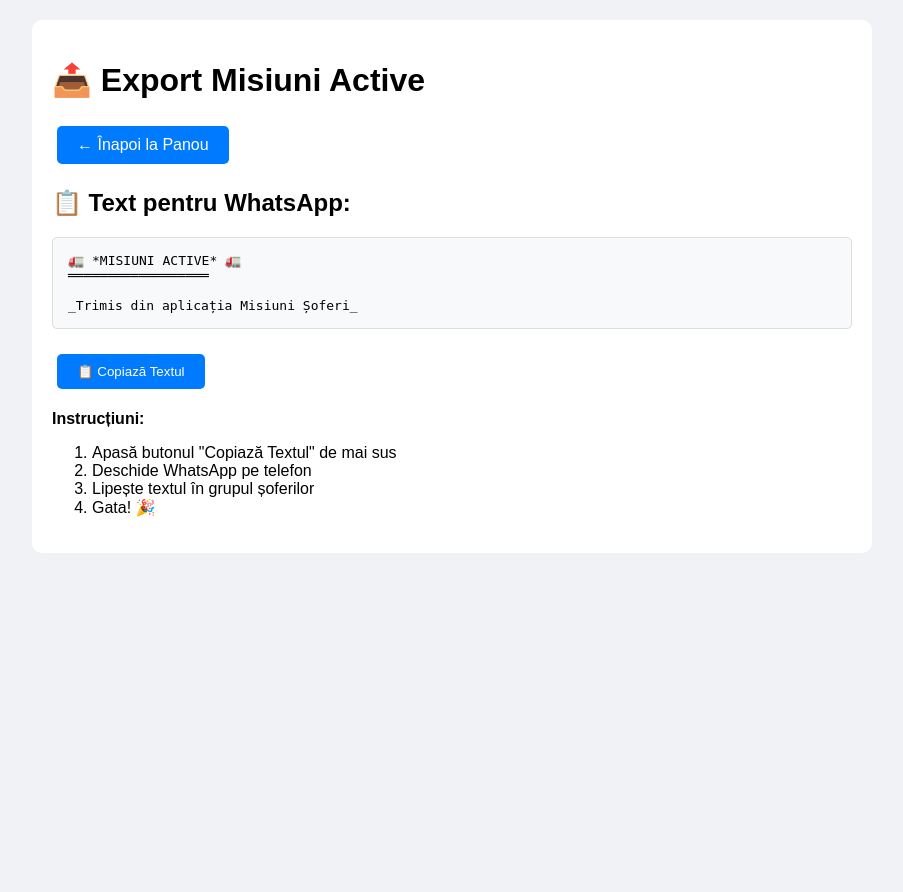
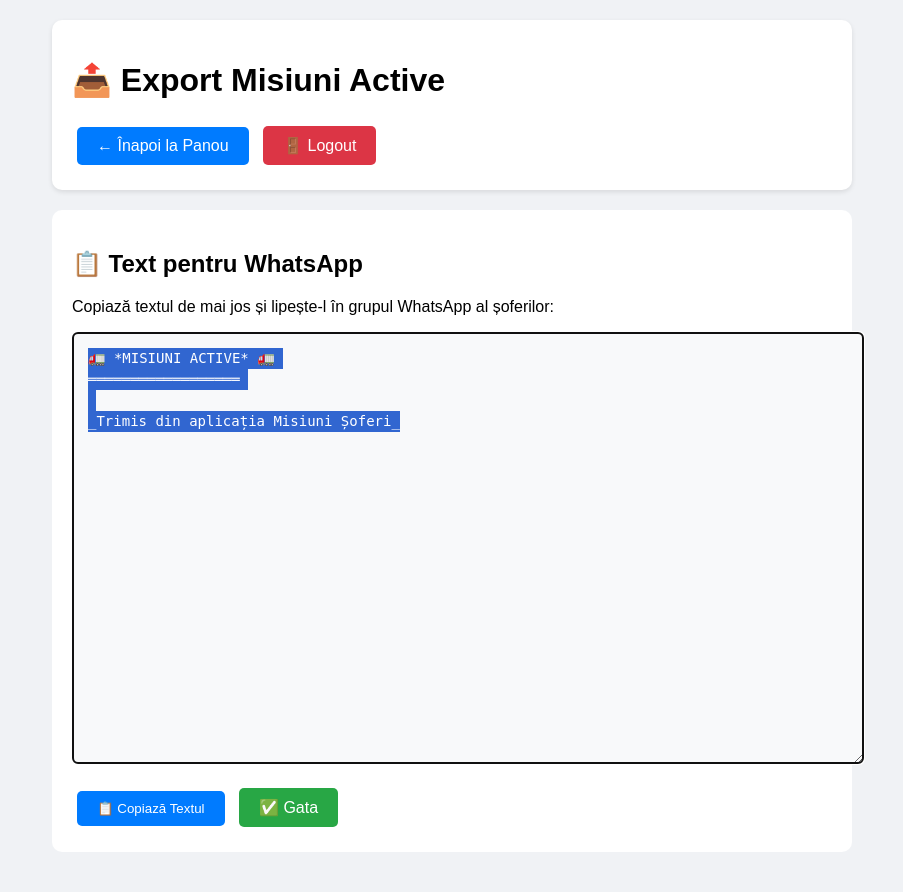
Before and after one commit to Nandrei11/misiuni-soferi, a Flask app: page /export_active_missions in a window 1280 px wide. Shown: the whole page, without its empty margins (188-1091 px from the left). Before the commit the page ends 553 px from the top, so only its background shows below. Run offline with Flask 3, Linux system fonts and the light colour scheme; the visitor is signed in with stand-in values (Sample User, id 1); data comes from the database, SQL or seed files in the repository; data that the repository does not hold is empty.

Commit message:
Update export.html

```diff
--- a/misiuni-soferi/templates/export.html
+++ b/misiuni-soferi/templates/export.html
@@ -1,46 +1,92 @@
 <!DOCTYPE html>
 <html>
 <head>
-    <title>Export - Misiuni Șoferi</title>
+    <title>Export Misiuni - Misiuni Șoferi</title>
     <meta name="viewport" content="width=device-width, initial-scale=1">
     <style>
         body { font-family: Arial; margin: 0; padding: 20px; background: #f0f2f5; }
-        .container { max-width: 800px; margin: 0 auto; background: white; padding: 20px; border-radius: 10px; }
+        .container { max-width: 800px; margin: 0 auto; }
+        .header { background: white; padding: 20px; border-radius: 10px; margin-bottom: 20px; box-shadow: 0 2px 5px rgba(0,0,0,0.1); }
         .btn { background: #007bff; color: white; padding: 10px 20px; border: none; border-radius: 5px; margin: 5px; cursor: pointer; text-decoration: none; display: inline-block; }
-        .export-text { background: #f8f9fa; padding: 15px; border-radius: 5px; border: 1px solid #ddd; white-space: pre-wrap; font-family: monospace; margin: 20px 0; }
+        .export-box { background: white; padding: 20px; border-radius: 10px; margin-bottom: 20px; }
+        .export-text {
+            width: 100%;
+            height: 400px;
+            padding: 15px;
+            border: 1px solid #ddd;
+            border-radius: 5px;
+            font-family: monospace;
+            font-size: 14px;
+            line-height: 1.5;
+            white-space: pre-wrap;
+            background: #f8f9fa;
+        }
+        .success-message {
+            background: #d4edda;
+            color: #155724;
+            padding: 10px;
+            border-radius: 5px;
+            margin: 10px 0;
+            display: none;
+        }
     </style>
 </head>
 <body>
     <div class="container">
-        <h1>📤 Export Misiuni Active</h1>
-        <a href="/admin" class="btn">← Înapoi la Panou</a>
+        <div class="header">
+            <h1>📤 Export Misiuni Active</h1>
+            <a href="/admin" class="btn">← Înapoi la Panou</a>
+            <a href="/logout" class="btn" style="background: #dc3545;">🚪 Logout</a>
+        </div>
 
-        <h2>📋 Text pentru WhatsApp:</h2>
-        <div class="export-text" id="exportText">{{ export_text }}</div>
+        <div class="export-box">
+            <h2>📋 Text pentru WhatsApp</h2>
+            <p>Copiază textul de mai jos și lipește-l în grupul WhatsApp al șoferilor:</p>
 
-        <button class="btn" onclick="copyToClipboard()">📋 Copiază Textul</button>
+            <textarea class="export-text" id="exportText" readonly>{{ export_text }}</textarea>
 
-        <p><strong>Instrucțiuni:</strong></p>
-        <ol>
-            <li>Apasă butonul "Copiază Textul" de mai sus</li>
-            <li>Deschide WhatsApp pe telefon</li>
-            <li>Lipește textul în grupul șoferilor</li>
-            <li>Gata! 🎉</li>
-        </ol>
+            <div style="margin-top: 15px;">
+                <button class="btn" onclick="copyToClipboard()">📋 Copiază Textul</button>
+                <a href="/admin" class="btn" style="background: #28a745;">✅ Gata</a>
+            </div>
+
+            <div id="successMessage" class="success-message">
+                ✅ Text copiat cu succes în clipboard!
+            </div>
+        </div>
     </div>
 
     <script>
         function copyToClipboard() {
-            const text = document.getElementById('exportText').innerText;
-            navigator.clipboard.writeText(text).then(function() {
-                alert('✅ Text copiat! Acum poți să-l lipești în WhatsApp!');
-            }, function(err) {
-                alert('❌ Eroare la copiere: ' + err);
-            });
+            const textarea = document.getElementById('exportText');
+            textarea.select();
+            textarea.setSelectionRange(0, 99999); // Pentru dispozitive mobile
+
+            try {
+                const successful = document.execCommand('copy');
+                if (successful) {
+                    showSuccessMessage();
+                }
+            } catch (err) {
+                // Fallback pentru browsere moderne
+                navigator.clipboard.writeText(textarea.value).then(() => {
+                    showSuccessMessage();
+                });
+            }
         }
 
-        // Copiază automat la încărcare
-        copyToClipboard();
+        function showSuccessMessage() {
+            const message = document.getElementById('successMessage');
+            message.style.display = 'block';
+            setTimeout(() => {
+                message.style.display = 'none';
+            }, 3000);
+        }
+
+        // Selectează automat textul la încărcarea paginii
+        document.addEventListener('DOMContentLoaded', function() {
+            document.getElementById('exportText').select();
+        });
     </script>
 </body>
 </html>
```
